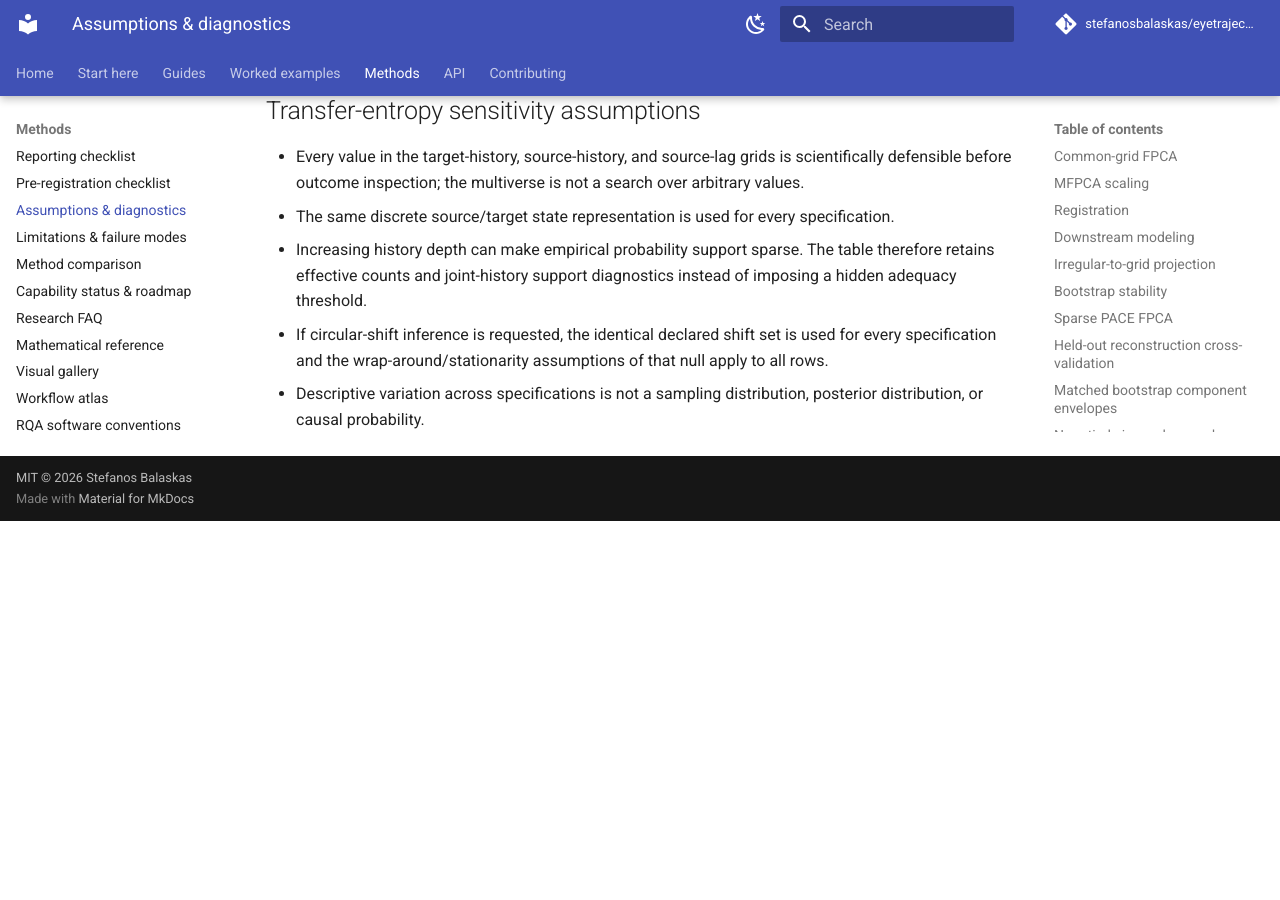
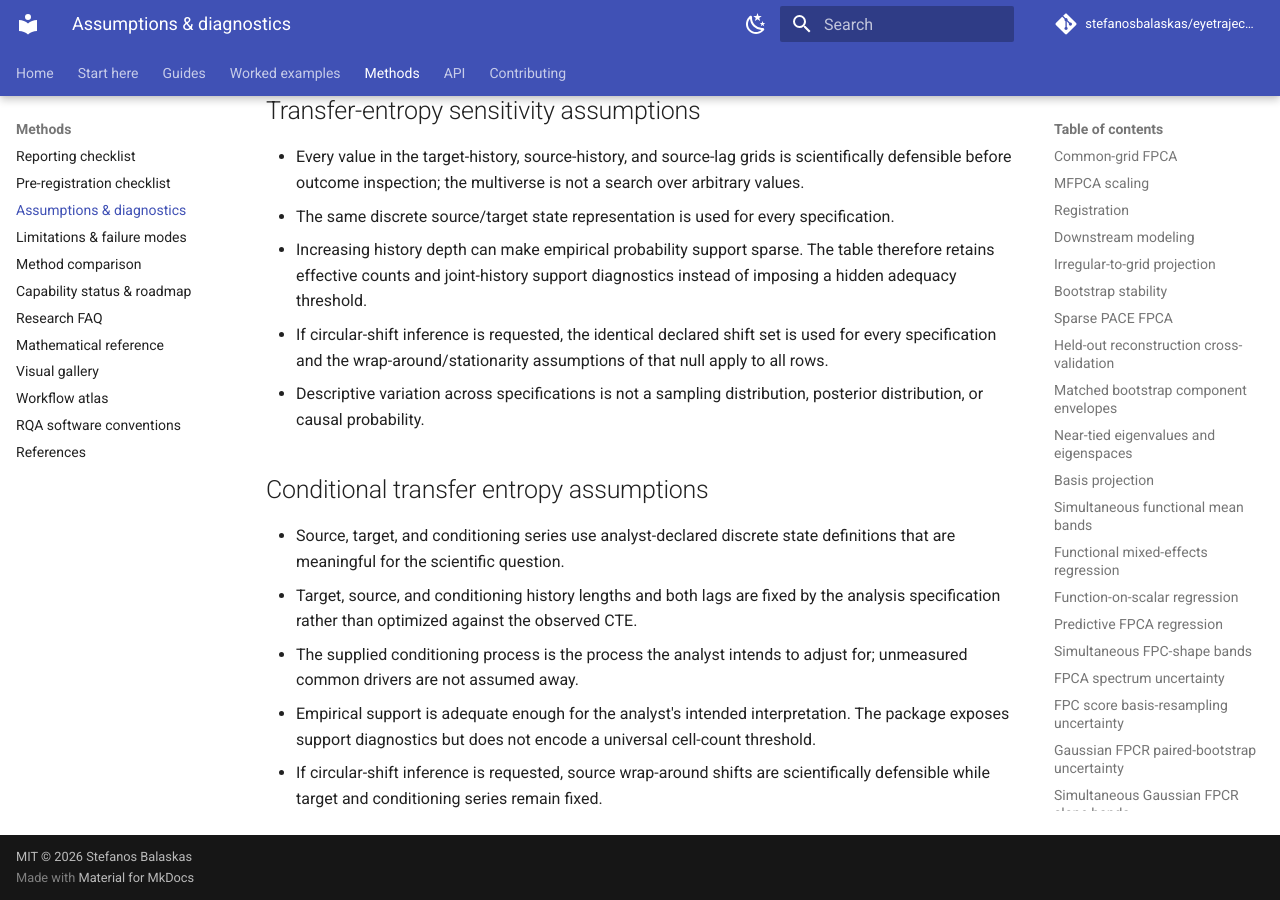
Before and after one commit to stefanosbalaskas/eyetrajectoriespy, an MkDocs documentation site: the page built from docs/methods/assumptions.md, in a window 1280 px wide and 900 px high, scrolled down 15039 px. Built offline with MkDocs 1.6.1 and Material for MkDocs 9.7.7, drawn with Linux system fonts in a browser that asks for light colours; comment, search, counter and statistics services are not loaded; before the commit the page ends 15560 px from its top, so only the background shows below that.

Commit message:
Add conditional transfer entropy assumptions

```diff
--- a/docs/methods/assumptions.md
+++ b/docs/methods/assumptions.md
@@ -430,3 +430,17 @@
 - Increasing history depth can make empirical probability support sparse. The table therefore retains effective counts and joint-history support diagnostics instead of imposing a hidden adequacy threshold.
 - If circular-shift inference is requested, the identical declared shift set is used for every specification and the wrap-around/stationarity assumptions of that null apply to all rows.
 - Descriptive variation across specifications is not a sampling distribution, posterior distribution, or causal probability.
+
+## Conditional transfer entropy assumptions
+
+- Source, target, and conditioning series use analyst-declared discrete state
+  definitions that are meaningful for the scientific question.
+- Target, source, and conditioning history lengths and both lags are fixed by
+  the analysis specification rather than optimized against the observed CTE.
+- The supplied conditioning process is the process the analyst intends to
+  adjust for; unmeasured common drivers are not assumed away.
+- Empirical support is adequate enough for the analyst's intended
+  interpretation. The package exposes support diagnostics but does not encode a
+  universal cell-count threshold.
+- If circular-shift inference is requested, source wrap-around shifts are
+  scientifically defensible while target and conditioning series remain fixed.
```
